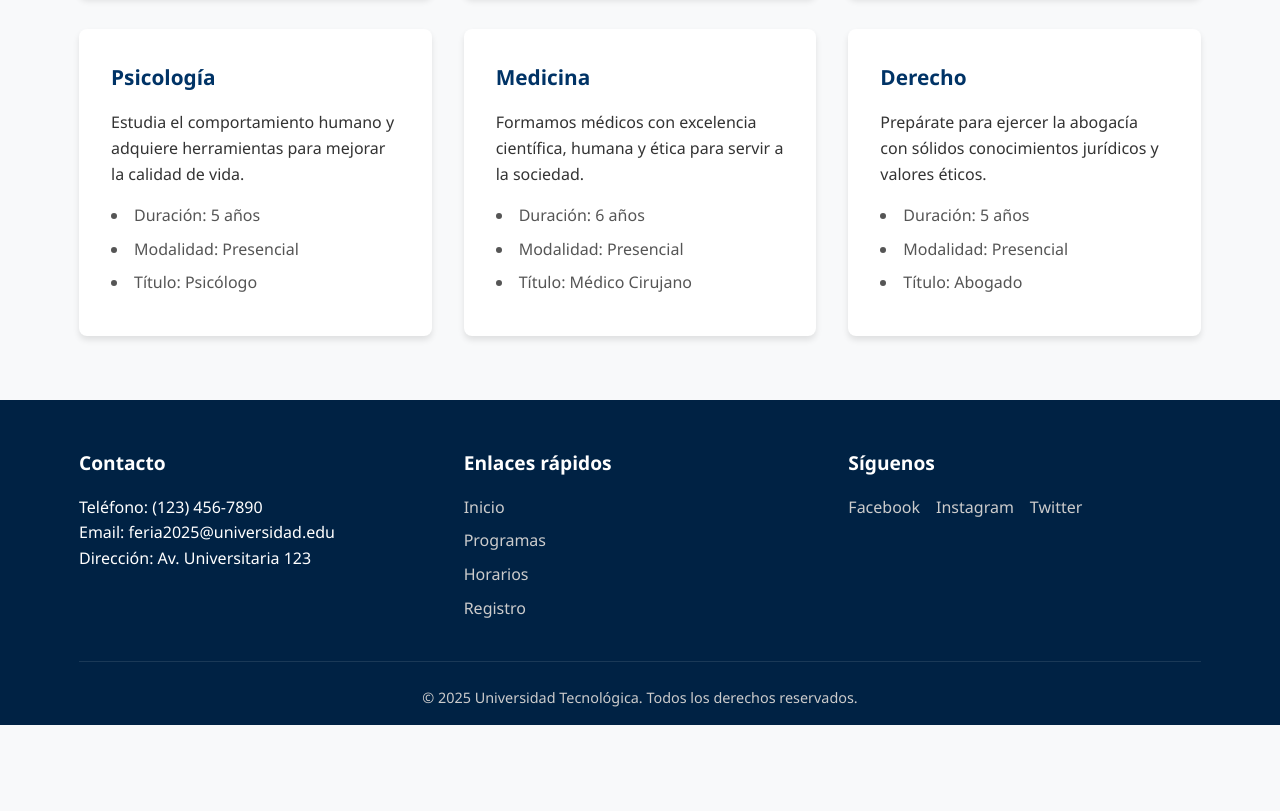
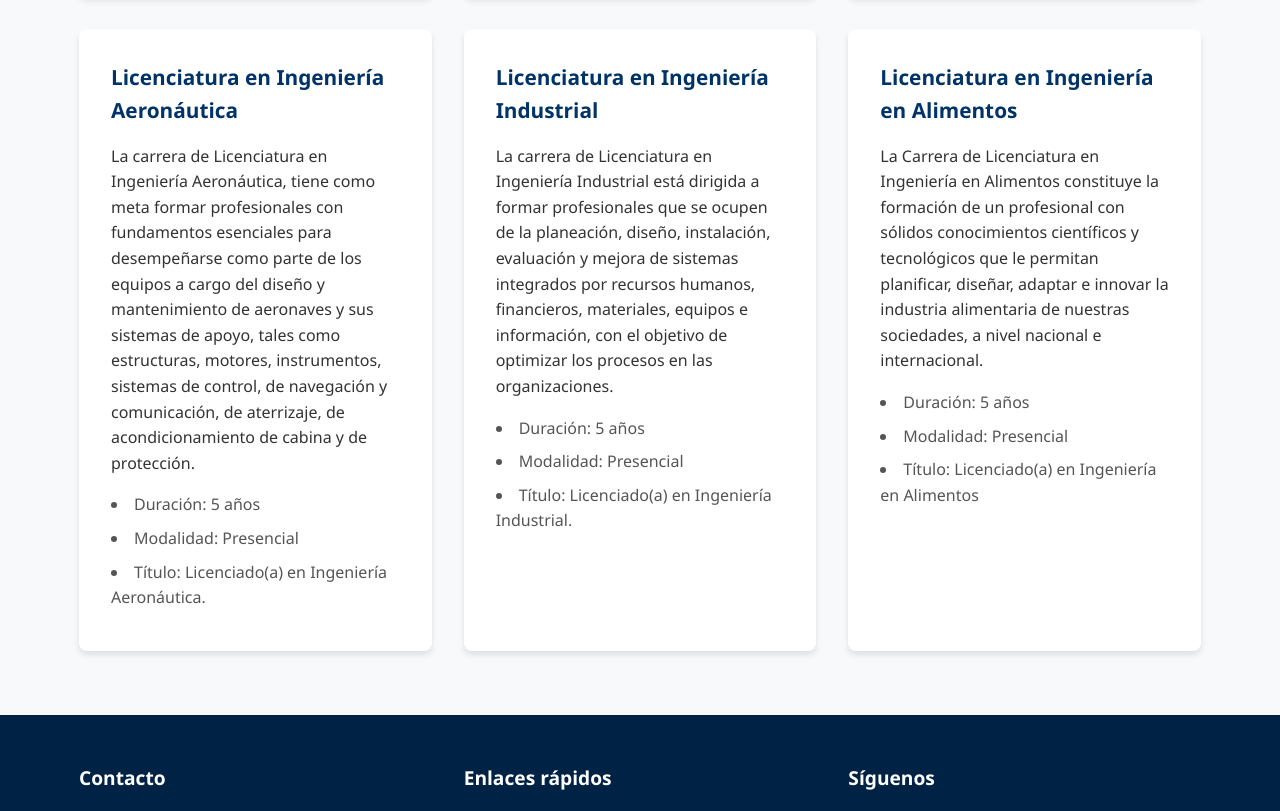
Before and after one commit to abimafit/Lab7-DSV, a plain HTML site: page programas.html in a window 1280 px wide. Shown: the part 692-1503 px from the top of the page. Before the commit the page ends 1417 px from the top, so only its background shows below. Drawn offline with Linux system fonts and the light colour scheme.

Commit message:
Update academic programs in programas.html
Added new programs to the academic offerings section, including degrees in Aeronautical Engineering, Industrial Engineering, and Food Engineering.

```diff
--- a/programas.html
+++ b/programas.html
@@ -63,30 +63,30 @@
                         </ul>
                     </div>
                     <div class="program-card">
-                        <h3>Psicología</h3>
-                        <p>Estudia el comportamiento humano y adquiere herramientas para mejorar la calidad de vida.</p>
+                        <h3>Licenciatura en Ingeniería Aeronáutica</h3>
+                        <p>La carrera de Licenciatura en Ingeniería Aeronáutica, tiene como meta formar profesionales con fundamentos esenciales para desempeñarse como parte de los equipos a cargo del diseño y mantenimiento de aeronaves y sus sistemas de apoyo, tales como estructuras, motores, instrumentos, sistemas de control, de navegación y comunicación, de aterrizaje, de acondicionamiento de cabina y de protección.</p>
                         <ul>
                             <li>Duración: 5 años</li>
                             <li>Modalidad: Presencial</li>
-                            <li>Título: Psicólogo</li>
+                            <li>Título: Licenciado(a) en Ingeniería Aeronáutica.</li>
                         </ul>
                     </div>
                     <div class="program-card">
-                        <h3>Medicina</h3>
-                        <p>Formamos médicos con excelencia científica, humana y ética para servir a la sociedad.</p>
+                        <h3>Licenciatura en Ingeniería Industrial</h3>
+                        <p>La carrera de Licenciatura en Ingeniería Industrial está dirigida a formar profesionales que se ocupen de la planeación, diseño,  instalación, evaluación y mejora de sistemas integrados por recursos humanos, financieros,  materiales, equipos e información, con el objetivo de optimizar los procesos en las organizaciones.</p>
                         <ul>
-                            <li>Duración: 6 años</li>
+                            <li>Duración: 5 años</li>
                             <li>Modalidad: Presencial</li>
-                            <li>Título: Médico Cirujano</li>
+                            <li>Título: Licenciado(a) en Ingeniería Industrial.</li>
                         </ul>
                     </div>
                     <div class="program-card">
-                        <h3>Derecho</h3>
-                        <p>Prepárate para ejercer la abogacía con sólidos conocimientos jurídicos y valores éticos.</p>
+                        <h3>Licenciatura en Ingeniería en Alimentos</h3>
+                        <p>La Carrera de Licenciatura en Ingeniería en Alimentos constituye la formación de un profesional con sólidos conocimientos científicos y tecnológicos que le permitan planificar, diseñar, adaptar e innovar la industria alimentaria de nuestras sociedades, a nivel nacional e internacional.</p>
                         <ul>
                             <li>Duración: 5 años</li>
                             <li>Modalidad: Presencial</li>
-                            <li>Título: Abogado</li>
+                            <li>Título: Licenciado(a) en Ingeniería en Alimentos</li>
                         </ul>
                     </div>
                 </div>
```
